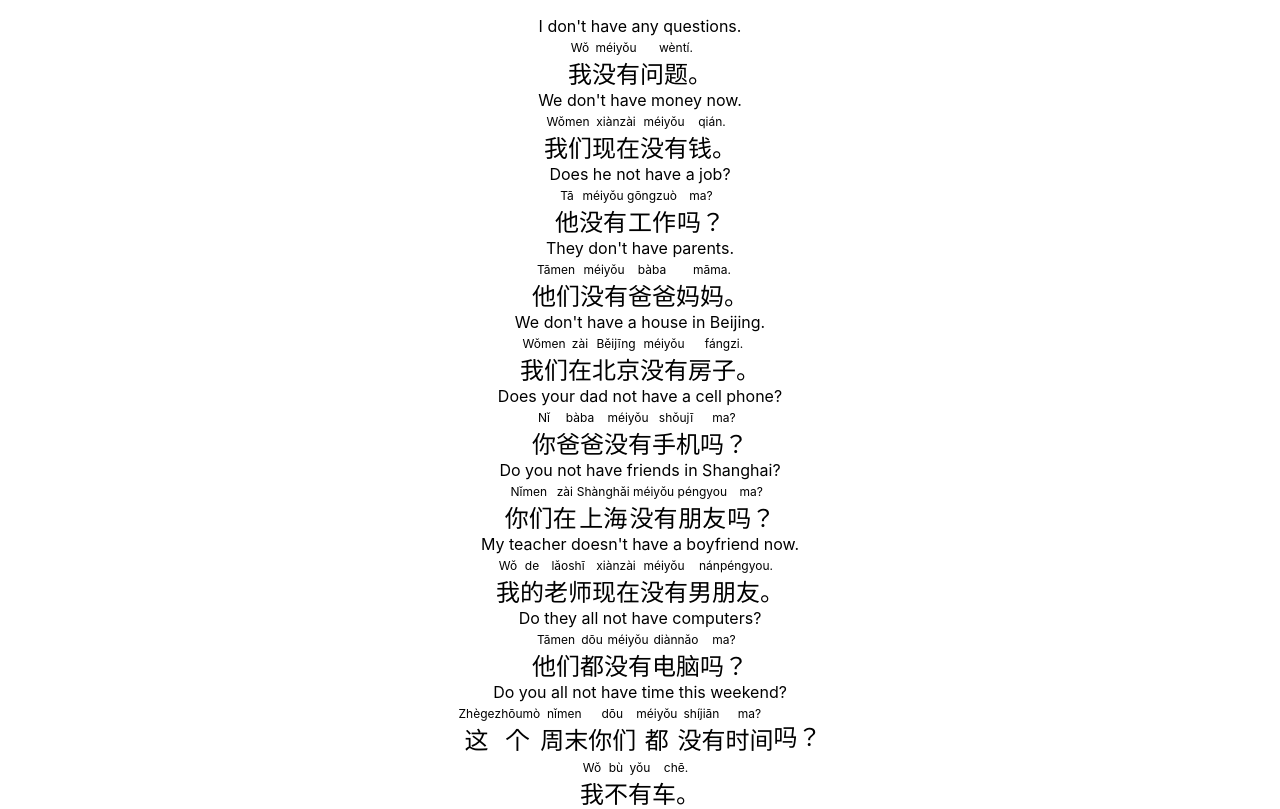
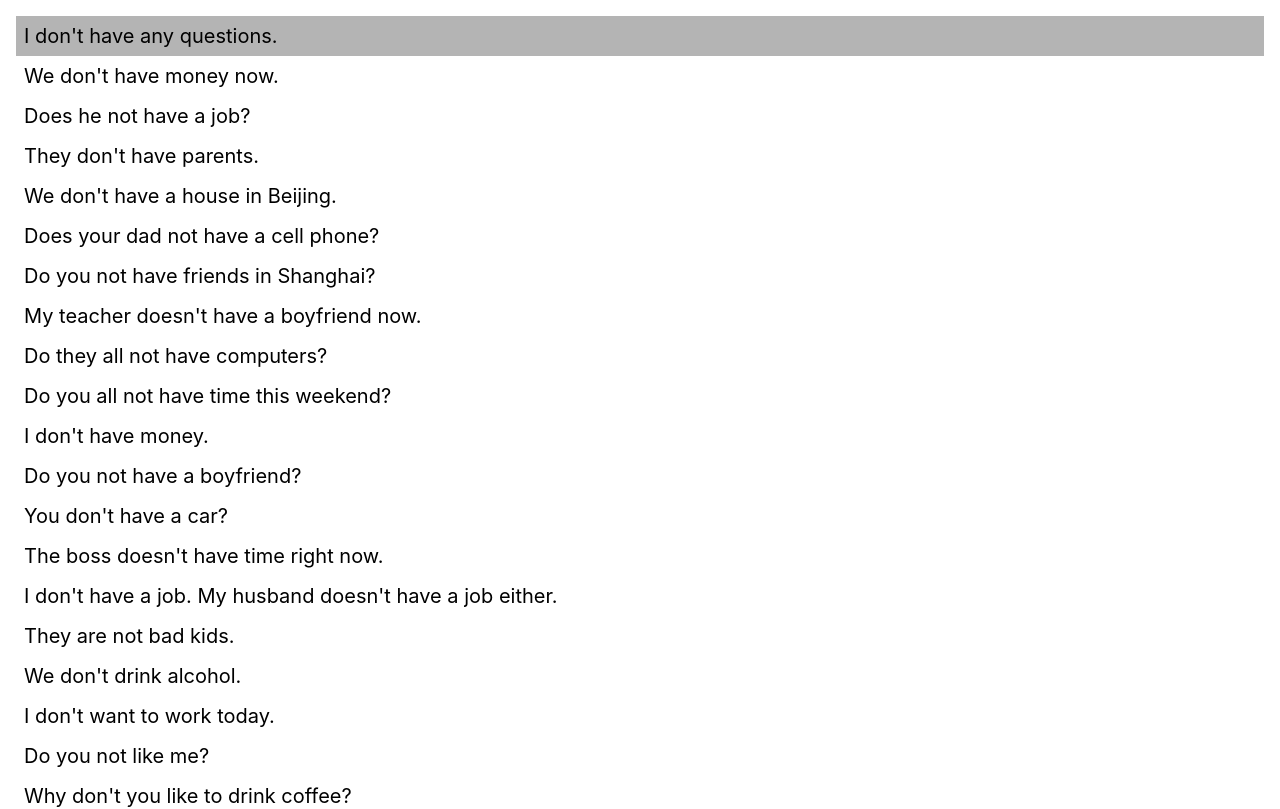
Before and after one commit to Xyzrr/shuo-chinese, a React (Create React App) app: page / in a window 1280 px wide. Shown: the top 809 px of the page. Built offline with nearby package versions, Linux system fonts and the light colour scheme.

Commit message:
some cleanup

```diff
--- a/src/App.css
+++ /dev/null
@@ -1,38 +0,0 @@
-.App {
-  text-align: center;
-}
-
-.App-logo {
-  height: 40vmin;
-  pointer-events: none;
-}
-
-@media (prefers-reduced-motion: no-preference) {
-  .App-logo {
-    animation: App-logo-spin infinite 20s linear;
-  }
-}
-
-.App-header {
-  background-color: #282c34;
-  min-height: 100vh;
-  display: flex;
-  flex-direction: column;
-  align-items: center;
-  justify-content: center;
-  font-size: calc(10px + 2vmin);
-  color: white;
-}
-
-.App-link {
-  color: #61dafb;
-}
-
-@keyframes App-logo-spin {
-  from {
-    transform: rotate(0deg);
-  }
-  to {
-    transform: rotate(360deg);
-  }
-}
--- /dev/null
+++ b/src/App.styles.ts
@@ -0,0 +1,16 @@
+import styled, { css } from "styled-components";
+
+export const EnglishWrapper = styled.div`
+  padding: 16px;
+`;
+
+export const EnglishItem = styled.div<{ active?: boolean }>`
+  font-size: 20px;
+  padding: 8px;
+
+  ${(props) =>
+    props.active &&
+    css`
+      background: rgba(180, 180, 180, 1);
+    `}
+`;
--- a/src/App.tsx
+++ b/src/App.tsx
@@ -1,6 +1,5 @@
+import * as S from "./App.styles";
 import React from "react";
-import logo from "./logo.svg";
-import "./App.css";
 import A1 from "./articles/A1.json";
 import ChineseRenderer from "./ChineseRenderer";
 
@@ -9,24 +8,34 @@ const cards: any[] = [];
 A1.forEach((article) => {
   article.blocks.forEach((block) => {
     if (block.type === "exampleSet") {
-      block.children?.forEach((example) => {
-        cards.push({ ...example, level: "A1", article: article.title });
+      block.children?.forEach((example: any) => {
+        if (!example.specialType) {
+          cards.push({ ...example, level: "A1", article: article.title });
+        }
       });
     }
   });
 });
 
 const App: React.FC = () => {
+  const [selectedIndex, setSelectedIndex] = React.useState(0);
+
   return (
     <div className="App">
-      <p>
-        {cards.map((card) => (
-          <>
-            <div>{card.english}</div>
-            <ChineseRenderer words={card.chineseWords} />
-          </>
+      <S.EnglishWrapper>
+        {cards.map((card, i) => (
+          <S.EnglishItem
+            key={i}
+            onClick={() => {
+              console.log("selected", i);
+              setSelectedIndex(i);
+            }}
+            active={selectedIndex === i}
+          >
+            {card.english}
+          </S.EnglishItem>
         ))}
-      </p>
+      </S.EnglishWrapper>
     </div>
   );
 };
```
Also changed, not shown: src/logo.svg (deleted).
